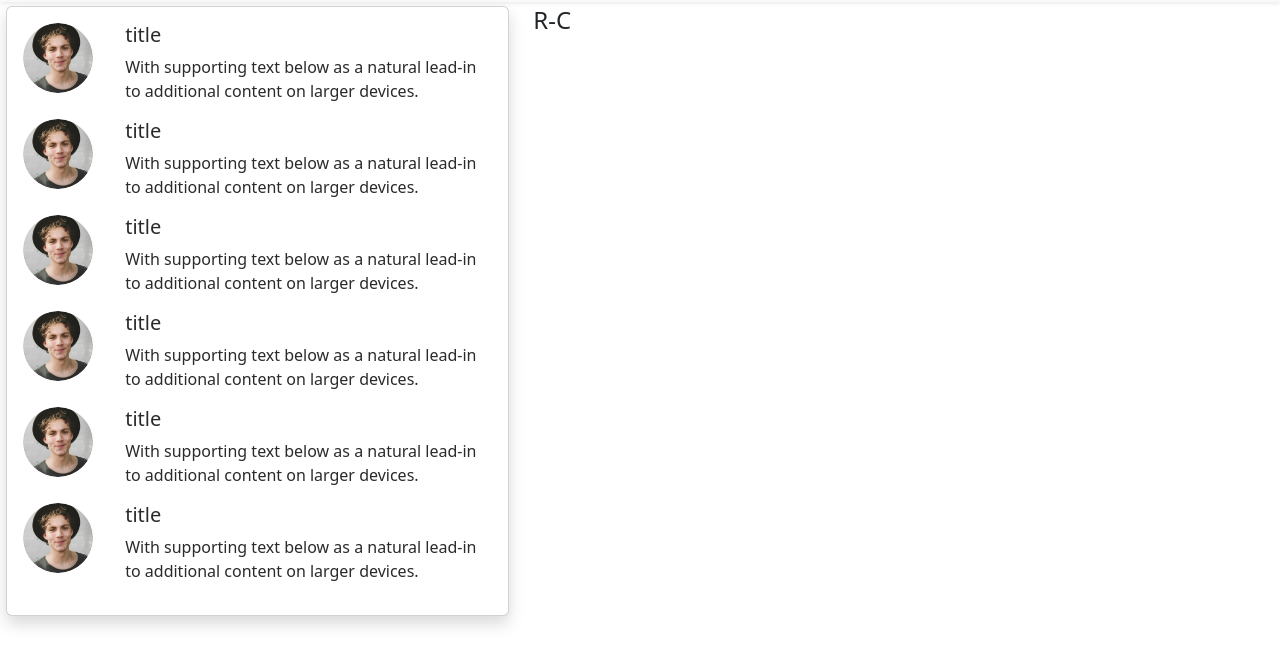
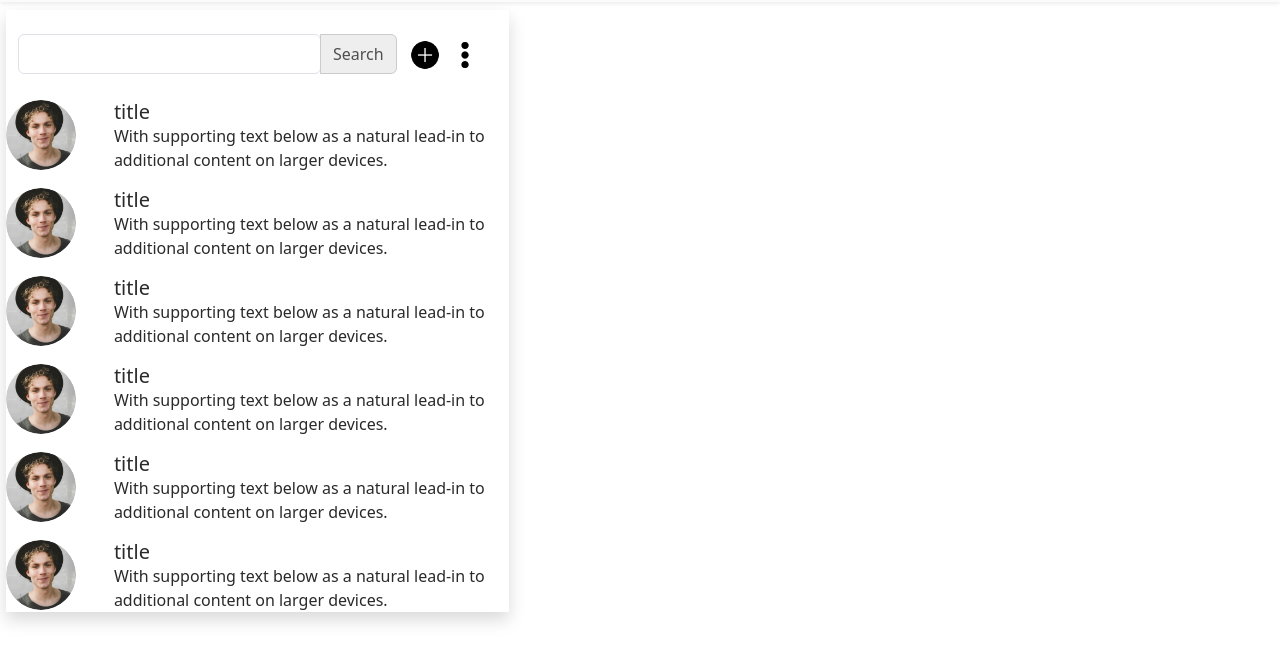
Before and after one commit to ilyashaqyqy/MyContacts-App, a plain HTML site: page index.html in a window 1280 px wide. Shown: the part 58-724 px from the top of the page. Drawn offline with nearby package versions, Linux system fonts and the light colour scheme.

Commit message:
Ajouter un champ de recherche

```diff
--- a/index.html
+++ b/index.html
@@ -6,7 +6,9 @@
     <title>Title</title>
     <!-- Bootstrap CSS v5.2.1 -->
     <link href="https://cdn.jsdelivr.net/npm/bootstrap@5.3.2/dist/css/bootstrap.min.css" rel="stylesheet" integrity="sha384-T3c6CoIi6uLrA9TneNEoa7RxnatzjcDSCmG1MXxSR1GAsXEV/Dwwykc2MPK8M2HN" crossorigin="anonymous">
-    <style>
+    <link rel='stylesheet' href='/Style .css'>
+
+   <style>
         .navbar {
             height: 60px;
         }
@@ -19,6 +21,38 @@
             font-size: 20px;
             line-height: 36px;
         }
+
+
+        .custom-btn-color {
+    background-color: #eeeeee;
+    border-color: #cbcbcb;
+    color: rgb(79, 79, 79);
+
+     }
+
+     .custom-btn-color:active {
+    background-color: #717171;
+    border-color: #c7c7c7;
+}
+
+
+.custom-btn-color:hover {
+    background-color: #dedede;
+    border-color: #c7c7c7;
+}
+
+.custom-form{
+
+width: 80%;
+margin: 0 auto;
+
+
+}
+
+.form-control {
+    height: 40px; /* Adjust the height as needed */
+}
+
 
         @media only screen and (max-width: 768px) {
         .col-sm-7{
@@ -34,14 +68,19 @@
 
           .col-6  .card-text{
 
-                width: 150%;
+                width: 100%;
+            }
+
+            .custom-card{
+
+                width: 103%;
             }
         }
     </style>
 </head>
 <body>
     <header>
-        <nav class="navbar navbar-light bg-light shadow-sm">
+        <nav class="navbar shadow-sm" style="background-color: #fbfbfb;">
             <div class="container-fluid">
               <a class="navbar-brand" href="#">
                 <img src="/images/2428662_account_agenda_app_contacts_online_icon.png" alt="" width="38" height="36" class="d-inline-block align-text-top">
@@ -58,18 +97,47 @@
 
 
 
-        <div class="row mt- ">
+        <div class="row mt-1 ">
             <!-- First column: col-5 -->
             <div class="row mt-1">
                 <!-- First column: col-sm-5 -->
                 <div class="col-sm-5 ">
-                    <div class="card shadow " style="margin-left: 6px;">
+                    <div class="custom-card shadow" style="margin-left: 6px; ">
                         <div class="card-body">
+
+                            <div class="row mb-4 mt-0 " style="width: 160%; margin-left: 0%;">
+                                <div class="col-6">
+                                    <div class=" input-group mt-4">
+                                        <input type="search" class="form-control rounded"  aria-label="Search" aria-describedby="search-addon" />
+                                        <button type="button" class="btn custom-btn-color" data-mdb-ripple-init>Search</button>
+                                    </div>
+                                </div>
+                                <div class="col-3" style="width: 10%; margin-left: -3%;">
+                                    <div class="input-group">
+                                        <button class="btn btn-outline-secondary w-100 mt-4" type="button" style="border: none;">
+                                            <img src="/images/icons8-plus-50.png" alt="Add" style="width: 30px; height: 30px;">
+                                        </button>
+                                    </div>
+                                </div>
+                                <div class="col-3" style="width: 10%; margin-left: -5%;">
+                                    <div class="input-group">
+                                        <button class="btn btn-outline-secondary w-100 mt-4" type="button" style="border: none;">
+                                            <img src="/images/icons8-menu-vertical-50.png" alt="Add" style="width: 30px; height: 30px;">
+
+                                        </button>
+                                    </div>
+                                </div>
+                            </div>
+
+
+
+
+
                             <!-- Contact 1 -->
                             <div class="contact mb-3">
                                 <div class="row">
                                     <div class="col-2">
-                                        <img src="/images/Ellipse 10.png"" alt="Profile" class="rounded-circle" style="width: 70px; height: 70px;">
+                                        <img src="/images/Ellipse 10.png" alt="Profile" class="rounded-circle" style="width: 70px; height: 70px;">
                                     </div>
                                     <div class="col-md-10 col-12 py-0">
                                         <!-- Title for mobile devices -->
@@ -89,7 +157,7 @@
                             <div class="contact mb-3">
                                 <div class="row">
                                     <div class="col-2">
-                                        <img src="/images/Ellipse 10.png"" alt="Profile" class="rounded-circle" style="width: 70px; height: 70px;">
+                                        <img src="/images/Ellipse 10.png" alt="Profile" class="rounded-circle" style="width: 70px; height: 70px;">
                                     </div>
                                     <div class="col-md-10 col-12 py-0">
                                         <!-- Title for mobile devices -->
@@ -197,8 +265,10 @@
 
                 <!-- Second column: col-sm-7 -->
                 <div class="col-sm-7">
-                    <H4>R-C</H4>
-                    <!-- Add content for the second column here -->
+
+
+
+
                 </div>
             </div>
 
```
Also changed, not shown: images/Ellipse 4.png (added), images/Plus Math.png (added), images/icons8-menu-vertical-50.png (added), images/icons8-plus-50.png (added).
